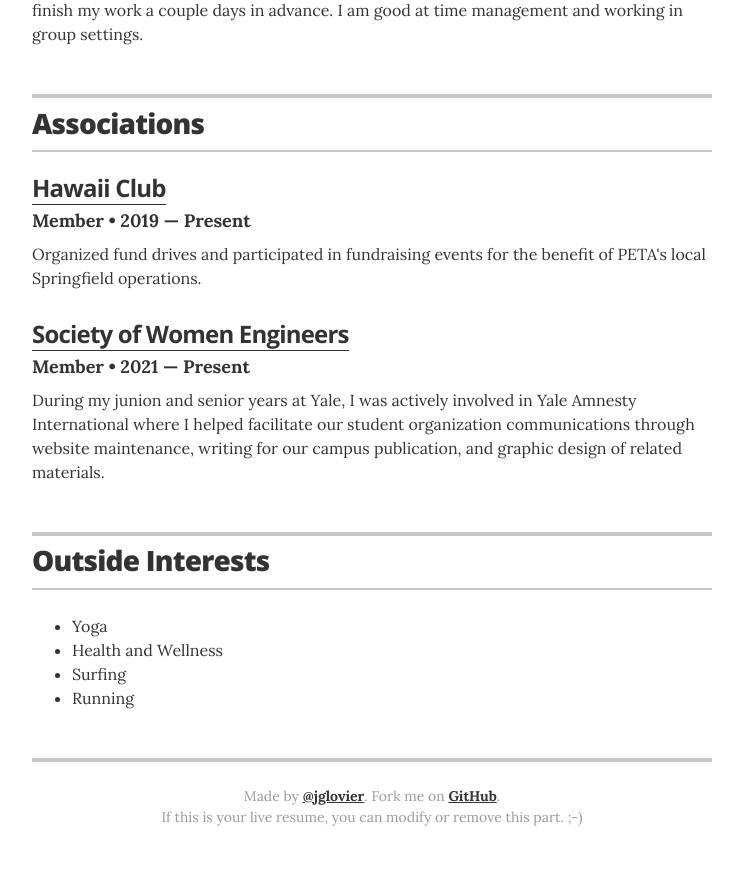
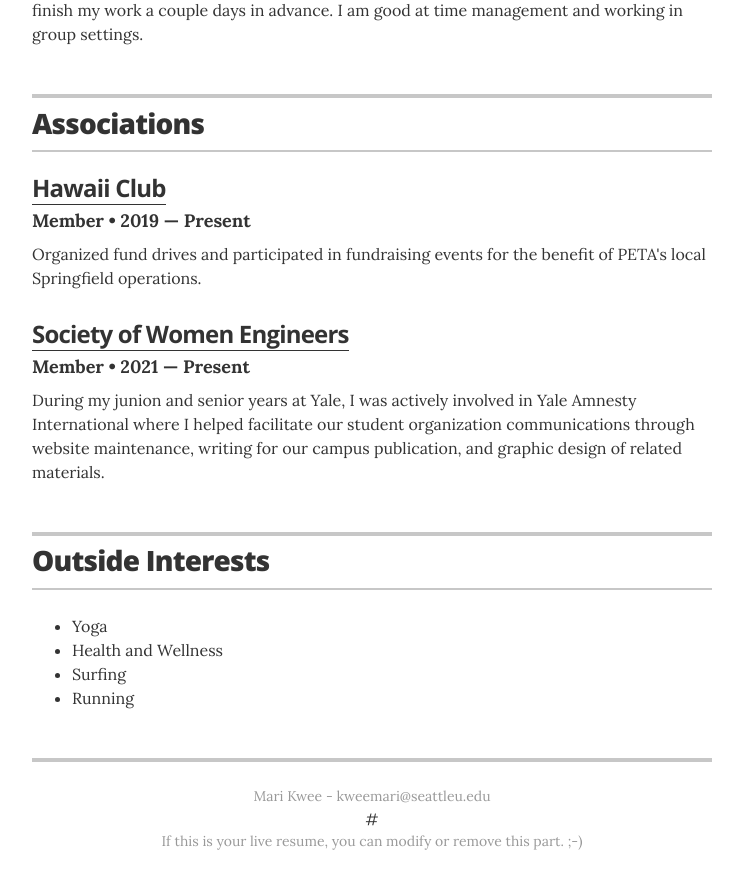
Before and after one commit to jglovier/resume-template, a Jekyll site: the page built from index.html, in a window 1280 px wide and 900 px high, scrolled down 2408 px. Shown: the top 889 px of the window, without its empty margins (268-1011 px from the left). Built offline with Jekyll 4.4.1, drawn with Linux system fonts in a browser that asks for light colours.

Commit message:
Update resume.html

```diff
--- a/_layouts/resume.html
+++ b/_layouts/resume.html
@@ -232,8 +232,8 @@
       {% endif %}
 
       <footer class="page-footer">
-        <p class="footer-line">Made by <a href="http://twitter.com/jglovier">@jglovier</a>. Fork me on <a href="https://github.com/jglovier/resume-template">GitHub</a>.</p>
-        <p class="footer-line">If this is your live resume, you can modify or remove this part. ;-)</p>
+        <p class="footer-line">Mari Kwee - kweemari@seattleu.edu</p>
+        #<p class="footer-line">If this is your live resume, you can modify or remove this part. ;-)</p>
       </footer>
 
     </div>
```
